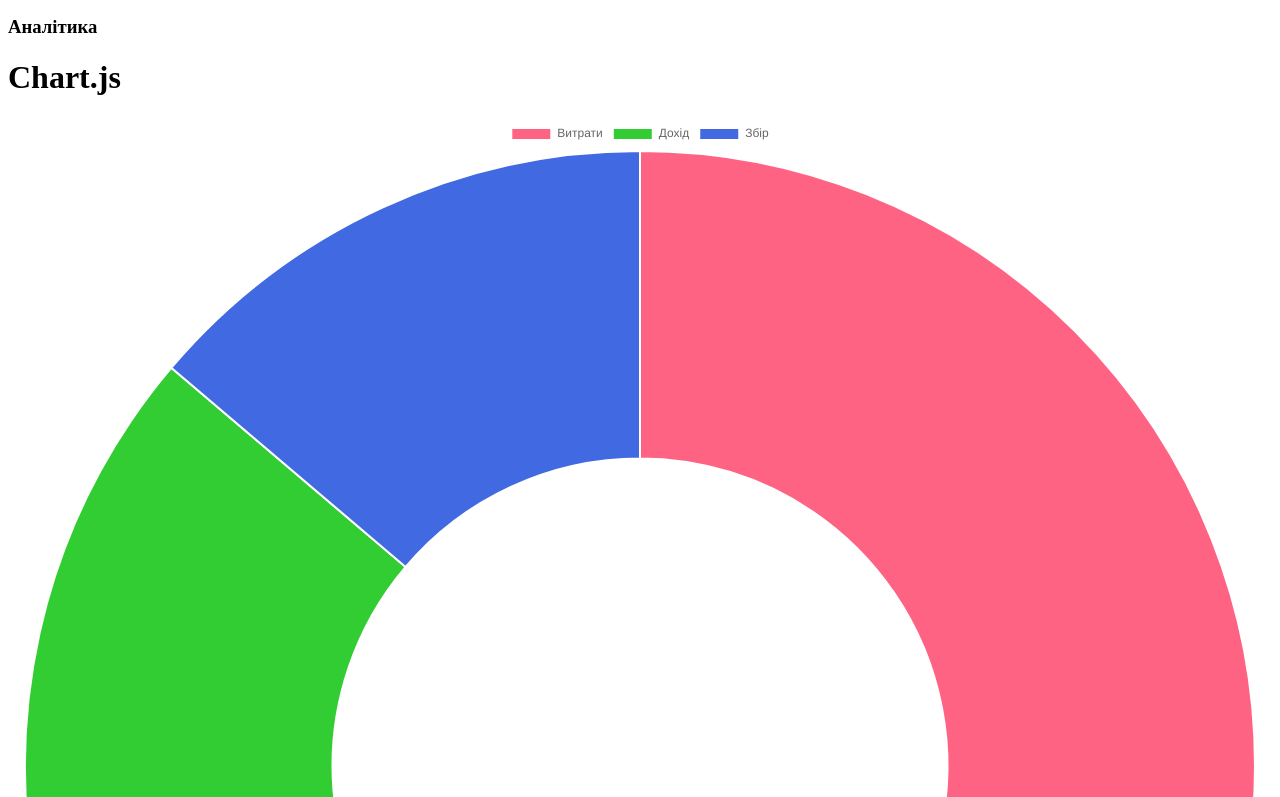
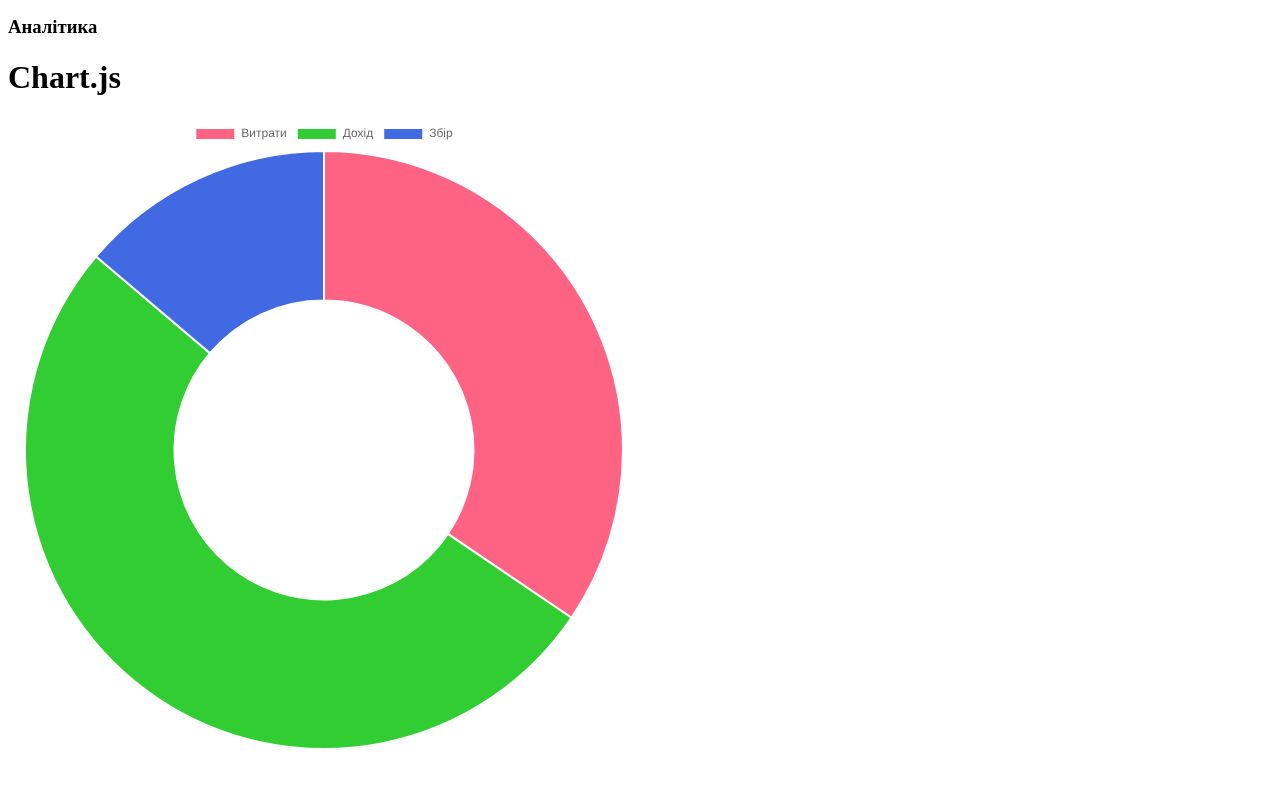
Before and after one commit to oleksandrhofner/budget-app-js, a plain HTML site: page index.html in a window 1280 px wide. Shown: the part 763-1560 px from the top of the page. After the commit the page ends 1521 px from the top, so only its background shows below. Drawn offline with nearby package versions, Linux system fonts and the light colour scheme.

Commit message:
add chart to budget.js file

```diff
--- a/css/budget.css
+++ b/css/budget.css
@@ -23,3 +23,23 @@
     justify-content: space-between;
     gap: 50px;
 }
+
+
+
+
+
+
+
+
+
+
+
+
+
+
+
+
+/* Analytic */
+.chart-container {
+    width: 50%;
+}
--- a/index.html
+++ b/index.html
@@ -102,36 +102,15 @@
         <h3 id="analytic-title">Аналітика</h3>
         <h1>Chart.js</h1>
 
-      <canvas id="myChart" width="200" height="200"></canvas>
+      <div class="chart-container">
+        <canvas class="myChart" id="myChart"></canvas>
+      </div>
     </div>
 <!-- Кінець сторінки Аналітика -->
 
     </main>
     <!-- cdn файл для підключення бібліотеки Chart.js -->
     <script src="https://cdn.jsdelivr.net/npm/chart.js@3.9.1/dist/chart.min.js"></script>
-    <script>
-  const ctx = document.getElementById('myChart').getContext('2d');
-const myChart = new Chart(ctx, {
-    type: 'doughnut',
-    data : {
-  labels: [
-    'Витрати',
-    'Дохід',
-    'Збір'
-  ],
-  datasets: [{
-    label: 'Аналітика бюджету',
-    data: [100, 150, 40],
-    backgroundColor: [
-      'rgb(255, 99, 132)',
-      'rgb(50,205,50)',
-      'rgb(65,105,225)'
-    ],
-    hoverOffset: 4,
-  }]
-}});
-    </script>
-
     <script src="./js/budget.js"></script>
 </body>
 </html>
--- a/js/budget.js
+++ b/js/budget.js
@@ -163,3 +163,29 @@ class UI {
   document.addEventListener('DOMContentLoaded', function(){
     eventListeners();
   })
+
+
+
+
+
+  // Chart.js
+  const ctx = document.getElementById('myChart').getContext('2d');
+  const myChart = new Chart(ctx, {
+      type: 'doughnut',
+      data : {
+    labels: [
+      'Витрати',
+      'Дохід',
+      'Збір'
+    ],
+    datasets: [{
+      label: 'Аналітика бюджету',
+      data: [100, 150, 40],
+      backgroundColor: [
+        'rgb(255, 99, 132)',
+        'rgb(50,205,50)',
+        'rgb(65,105,225)'
+      ],
+      hoverOffset: 4,
+    }]
+  }});
```
